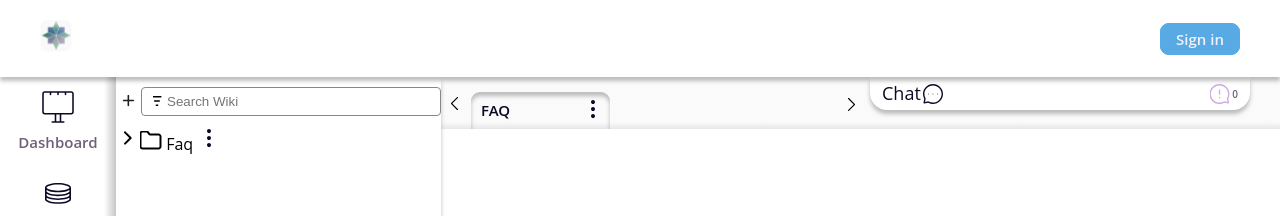
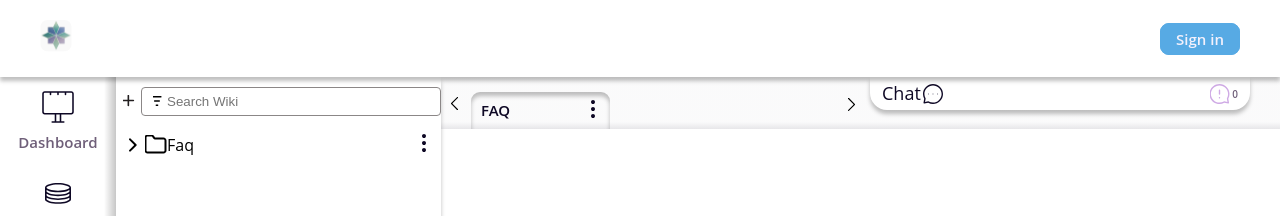
Before and after one commit to MamedovShuxrat/vord-project, a React (Create React App) app: page /wiki in a window 1280 px wide. Shown: the top 216 px of the page. Built offline with nearby package versions, Linux system fonts and the light colour scheme; a web font is replaced by a local one.

Commit message:
fixed styles for Charts

```diff
--- a/src/assets/styles/commonStyles/common.module.scss
+++ b/src/assets/styles/commonStyles/common.module.scss
@@ -245,17 +245,11 @@
   margin-left: auto;
 }
 
-.folderItems {
-  display: flex;
-  flex-direction: column;
-  padding: 10px;
-}
-
 .fileItem {
   margin-top: 5px;
   display: flex;
-  justify-content: space-between; /* Для выравнивания текста и иконки */
-  width: 100%; /* Занимает всю доступную ширину */
+  justify-content: space-between;
+  width: 100%;
 }
 
 .FolderArrowRight {
@@ -269,3 +263,38 @@
   left: calc(100% - 150px);
   z-index: 1000;
 }
+
+.folderItem {
+  display: flex;
+  justify-content: space-between;
+  align-items: center;
+  padding: 5px;
+  border-radius: 4px;
+}
+
+.folderHeader {
+  display: flex;
+  justify-content: space-between;
+  align-items: center;
+  width: 100%;
+}
+
+.folderInfo {
+  display: flex;
+  align-items: center;
+}
+
+.folderInfo img {
+  margin-right: 10px;
+}
+
+.tabsDots {
+  margin-left: auto;
+  background: none;
+  border: none;
+  cursor: pointer;
+}
+
+.folderSubItems {
+  padding-left: 20px;
+}
--- a/src/components/FilesView/filesView.module.scss
+++ b/src/components/FilesView/filesView.module.scss
@@ -84,7 +84,7 @@
   cursor: pointer;
   padding: 5px;
   border-radius: 4px;
-  justify-content: space-between; /* Выравниваем содержимое по краям */
+  justify-content: space-between;
 }
 
 .folderHeader img,
@@ -94,8 +94,8 @@
 
 .folderName,
 .fileName {
-  flex-grow: 1; /* Это обеспечит, что текст будет занимать оставшееся пространство */
-  margin-right: 10px; /* Отступ справа перед кнопкой с точками */
+  flex-grow: 1;
+  margin-right: 10px;
   white-space: nowrap;
   overflow: hidden;
   text-overflow: ellipsis;
--- a/src/pages/Charts/СhartsPage.jsx
+++ b/src/pages/Charts/СhartsPage.jsx
@@ -167,8 +167,9 @@ const ChartsPage = () => {
                         activeTab === folder.id ? commonStyles.activeTab : ""
                       }`}
                       onClick={() => setActiveTab(folder.id)}
-                      style={{ position: "relative" }}
                     >
+                      <div className={commonStyles.folderHeader}>
+                        <div className={commonStyles.folderInfo}>
                           <img
                             onClick={(e) => {
                               e.stopPropagation();
@@ -187,7 +188,9 @@ const ChartsPage = () => {
                               type="text"
                               value={newTabName}
                               onChange={(e) => setNewTabName(e.target.value)}
-                          onKeyDown={(e) => handleRenameKeyPress(e, folder.id)}
+                              onKeyDown={(e) =>
+                                handleRenameKeyPress(e, folder.id)
+                              }
                               onBlur={() => renameTab(folder.id, newTabName)}
                               className={commonStyles.renameInput}
                               autoFocus
@@ -195,6 +198,7 @@ const ChartsPage = () => {
                           ) : (
                             <span>{folder.name}</span>
                           )}
+                        </div>
                         <button
                           className={commonStyles.tabsDots}
                           onClick={(e) => {
@@ -206,6 +210,7 @@ const ChartsPage = () => {
                         >
                           <img src={dotsSvg} alt="_pic" />
                         </button>
+                      </div>
                       {menuVisible === folder.id && (
                         <div className={commonStyles.menuWrapper} ref={menuRef}>
                           <MenuForFileCharts
@@ -217,7 +222,7 @@ const ChartsPage = () => {
                       )}
                     </div>
                     {folder.isOpen && (
-                      <div className={commonStyles.folderItem}>
+                      <div className={commonStyles.folderSubItems}>
                         {folder.subfolder.map((file) => (
                           <div key={file.id} className={commonStyles.fileItem}>
                             <span>{file.name}</span>
```
Lines whose indentation alone changed are shown as unchanged.
